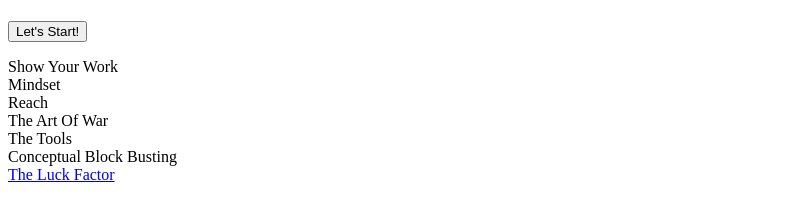
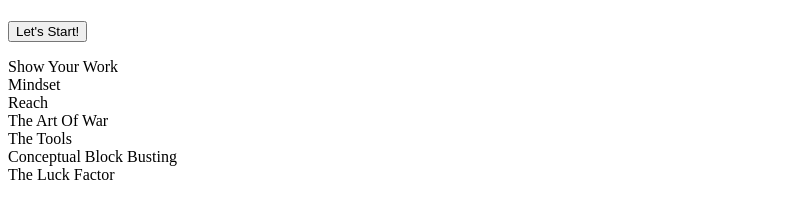
Before and after one commit to jvfon/find-your-way, a plain HTML site: page index.html in a window 1280 px wide. Shown: the part 59-280 px from the top of the page, without its empty margins (0-798 px from the left). Drawn offline with Linux system fonts and the light colour scheme.

```diff
--- a/index.html
+++ b/index.html
@@ -21,7 +21,7 @@
                 <a href="#" id="verticalmenu">The Art Of War</a>
                 <a href="#" id="verticalmenu">The Tools</a>
                 <a href="#" id="verticalmenu">Conceptual Block Busting</a>
-                <a href="#" id="vericalmenu">The Luck Factor</a>
+                <a href="#" id="verticalmenu">The Luck Factor</a>
             </div>
 
         </body>
```
